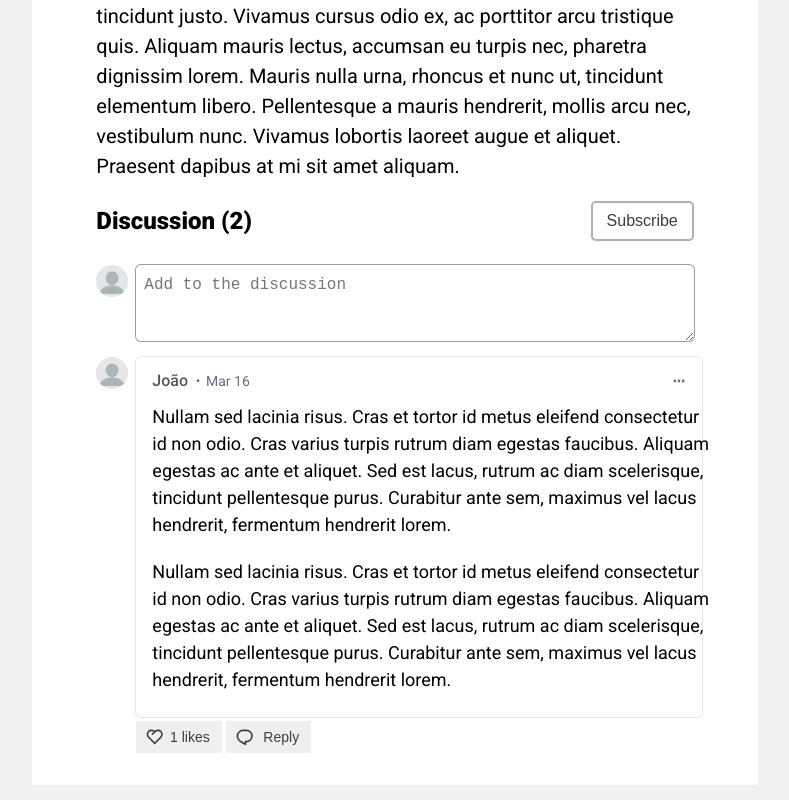
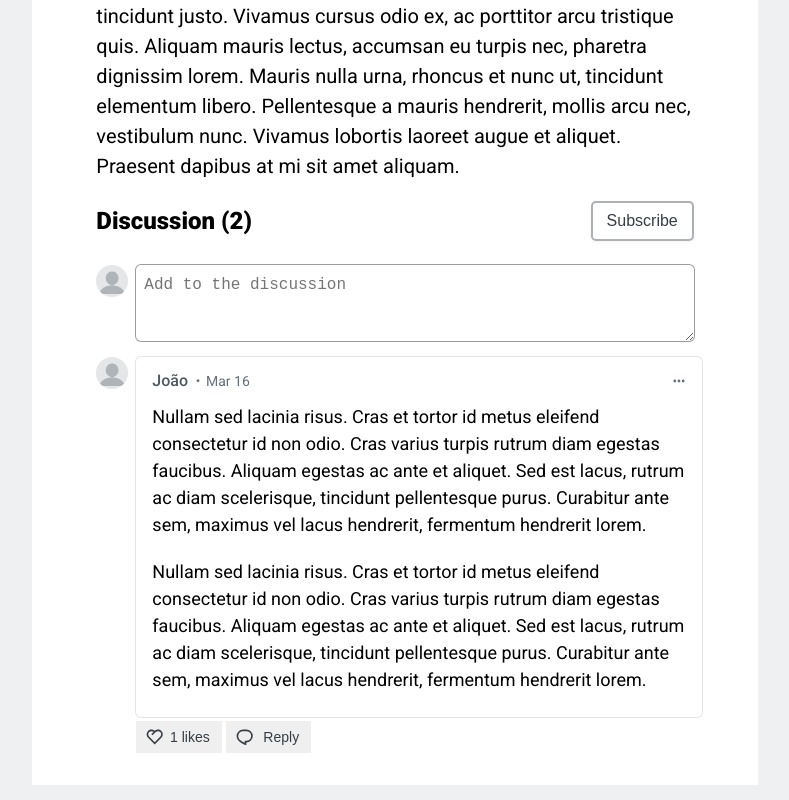
Before and after one commit to cjuniordev/blog-post-react, a React (Create React App) app: page / in a window 1280 px wide. Shown: the part 2322-3122 px from the top of the page, without its empty margins (112-901 px from the left). Built offline with nearby package versions, Linux system fonts and the light colour scheme.

Commit message:
Fix Overflow size

```diff
--- a/src/pages/Post/Main/Discussion/Comment/Body/style.js
+++ b/src/pages/Post/Main/Discussion/Comment/Body/style.js
@@ -1,6 +1,7 @@
 import styled from 'styled-components';
 
 export const Container = styled.div`
+  box-sizing: border-box;
   width: 100%;
   padding: 0 12px;
 `;
@@ -10,4 +11,6 @@ export const Paragraph = styled.p`
   line-height: 27px;
 
   margin-bottom: 20px;
+
+  overflow-wrap: break-word;
 `;
```
